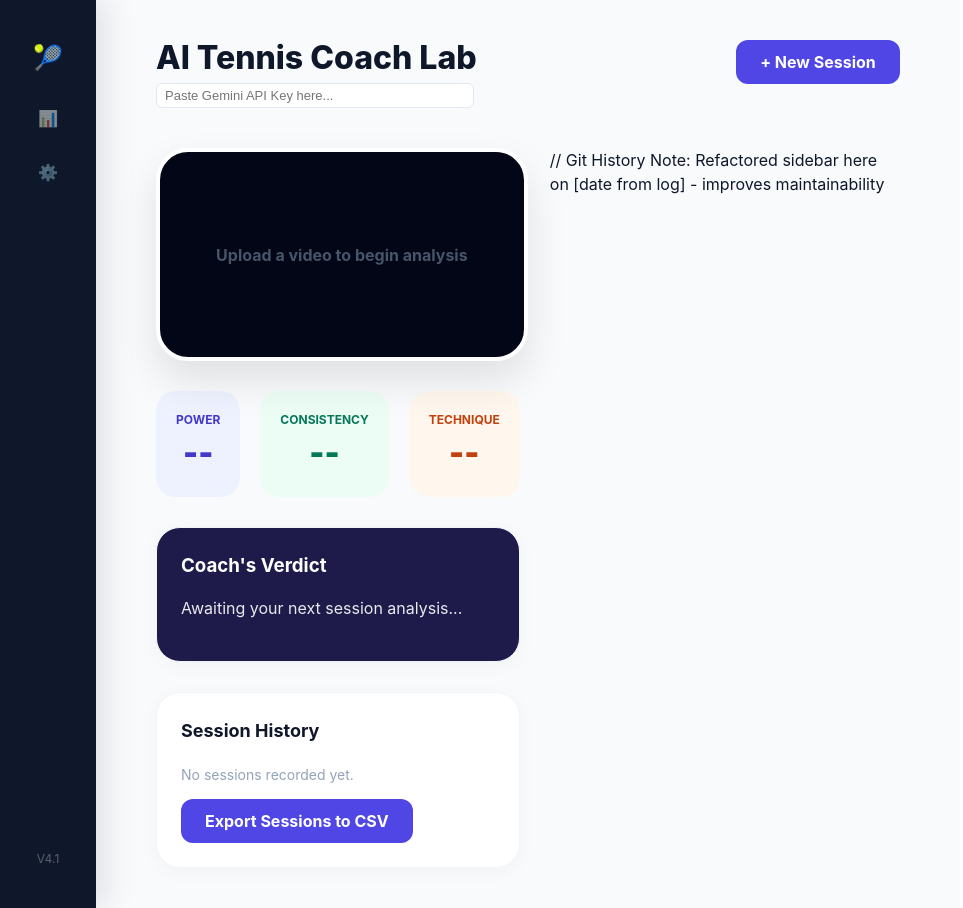
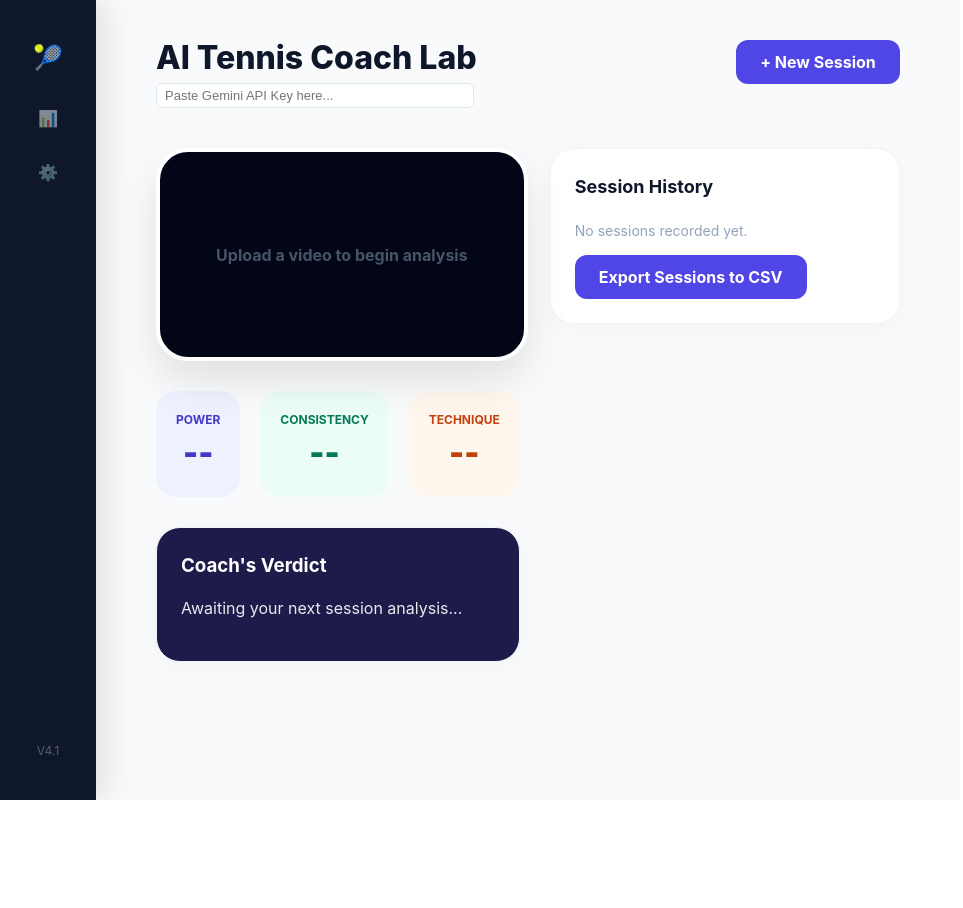
Before and after one commit to Mikechan608/Tennis-coach-app, a React (Vite) app: page / in a window 1280 px wide. Shown: the whole page, without its empty margins (0-963 px from the left). After the commit the page ends 800 px from the top, so only its background shows below. Built offline with nearby package versions, Linux system fonts and the light colour scheme.

Commit message:
Remove git history note from user interface

```diff
--- a/src/App.jsx
+++ b/src/App.jsx
@@ -1,6 +1,7 @@
 // Testing branching - Day 5
 // My first AI-Powered tennis app
 // updated for better AI analysis-Jan 2026
+// CI/CD: GitHub Actions now auto-builds on push - ensures reliable AI app deploys
 import React, { useState, useRef, useEffect } from 'react';
 
 const styles = {
@@ -339,7 +340,6 @@ const App = () => {
           </section>
 
           {/* History Sidebar */}
-          // Git History Note: Refactored sidebar here on [date from log] - improves maintainability
           <aside>
             <div style={styles.card}>
               <h3 style={{ margin: '0 0 20px 0', fontSize: '18px' }}>Session History</h3>
```
